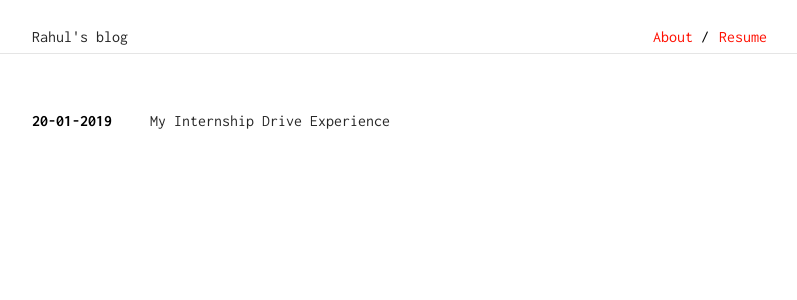
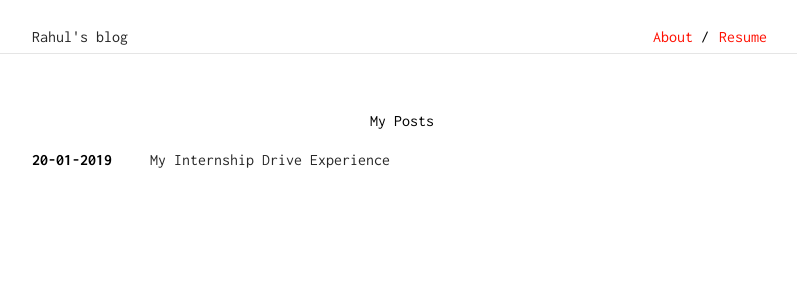
Before and after one commit to rhl-bthr/rhl-bthr.github.io, a Jekyll site: the page built from index.html, in a window 1280 px wide. Shown: the top 300 px of the page, without its empty margins (238-1035 px from the left). Built offline with Jekyll 4.4.1, drawn with Linux system fonts in a browser that asks for light colours.

Commit message:
add title to homepage

```diff
--- a/css/main.scss
+++ b/css/main.scss
@@ -104,6 +104,10 @@ h2:after {
     line-height: 1.5;
     margin-top: 30px;
 }
+.small-title{
+    text-align: center;
+    margin-bottom: 15px;
+}
 .page-subtitle{
     text-align: center;
     margin-bottom: 15px;
--- a/index.html
+++ b/index.html
@@ -2,9 +2,8 @@
 layout: default
 homepage: true
 ---
-
 <br>
-
+<div class="small-title">My Posts</div>
 {% for post in site.posts %}
     <div class="post-date"><b>{{ post.date | date: "%d-%m-%Y" }}</b></div>
     <a href="{{site.baseurl}}{{ post.url }}" class="post-title">
```
